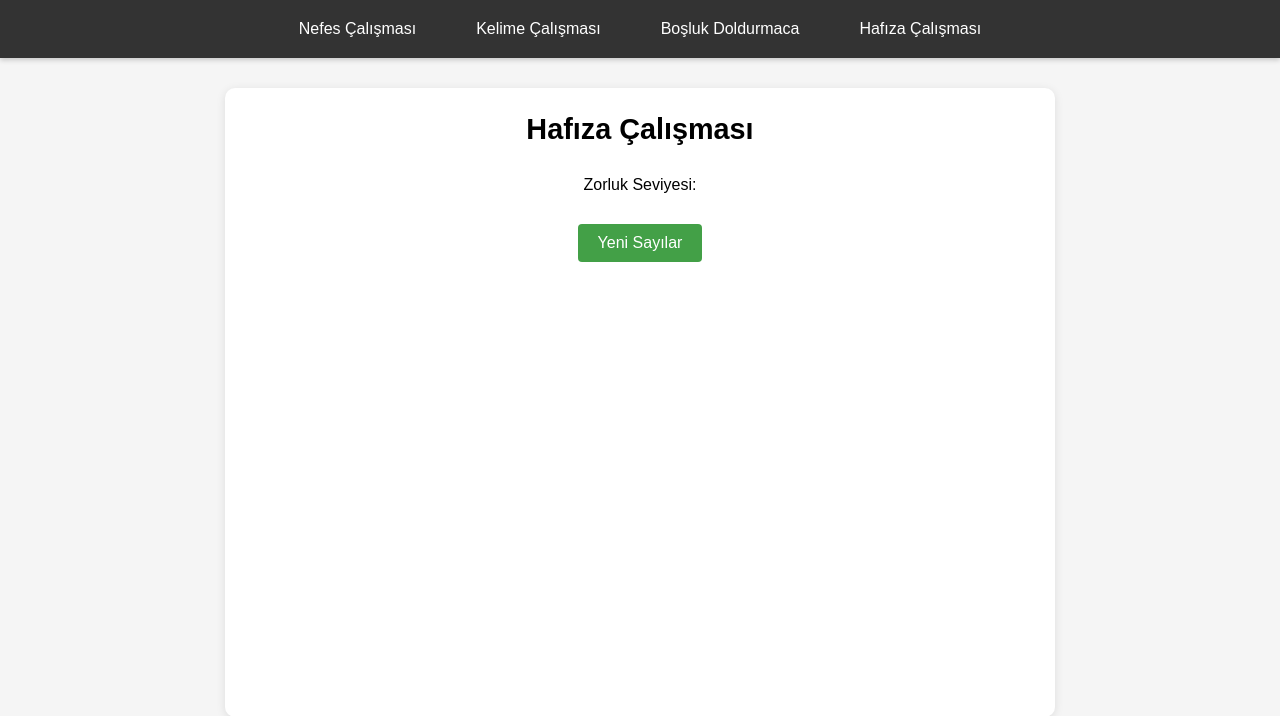
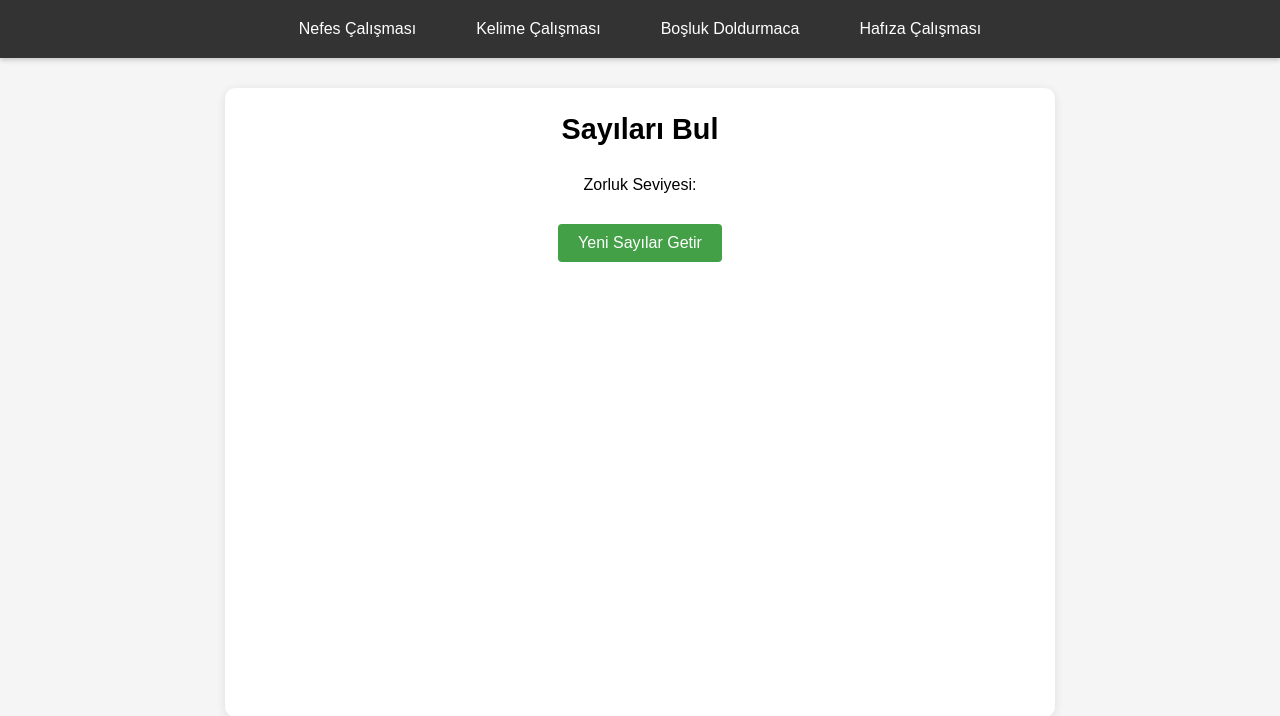
Before and after one commit to caltunay/therapy-app-flask, a Flask app: template templates/memory.html in a window 1280 px wide. Shown: the top 716 px of the page. Run offline with Flask 3, Linux system fonts and the light colour scheme; the template is opened without the code that fills it, so the values that code supplies are empty.

Commit message:
memory game syntax and wording updated

```diff
--- a/templates/memory.html
+++ b/templates/memory.html
@@ -70,7 +70,7 @@
 {% endblock %}
 
 {% block content %}
-    <h1>Hafıza Çalışması</h1>
+    <h1>Sayıları Bul</h1>
 
     <div class="difficulty-selector">
         <span>Zorluk Seviyesi: </span>
@@ -84,6 +84,7 @@
     </div>
 
     {% if game_state == 'setup' %}
+    <h3>Geri Sayım: </h3>
         <div class="countdown" id="countdown">{{ countdown }}</div>
 
         <div class="memory-container">
@@ -93,6 +94,7 @@
         </div>
 
     {% elif game_state == 'play' %}
+    <h3>Sayıları Bul</h3>
         <div class="memory-container">
             {# Assign IDs to target boxes for revealing numbers #}
             {% for i in range(box_numbers|length) %}
@@ -108,7 +110,7 @@
     {% endif %}
 
     <div class="navigation-controls">
-        <button id="refresh-btn" class="next-btn">Yeni Sayılar</button>
+        <button id="refresh-btn" class="next-btn">Yeni Sayılar Getir</button>
     </div>
 
     <div id="feedback" style="text-align:center; margin:15px 0; font-weight:bold;"></div>
```
